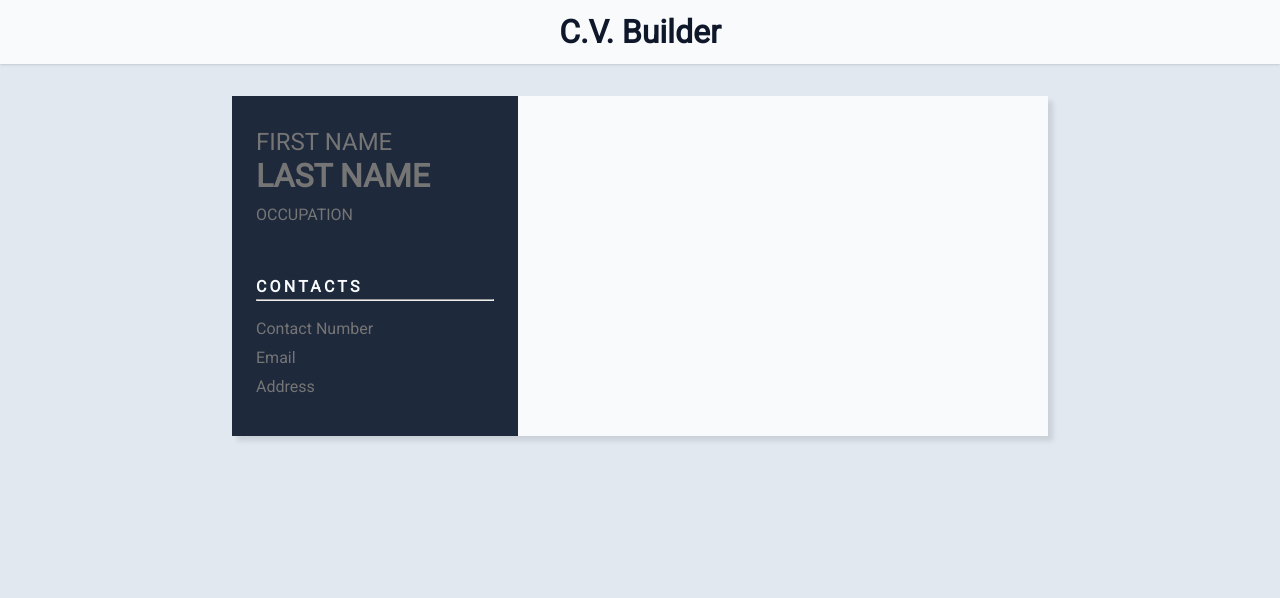
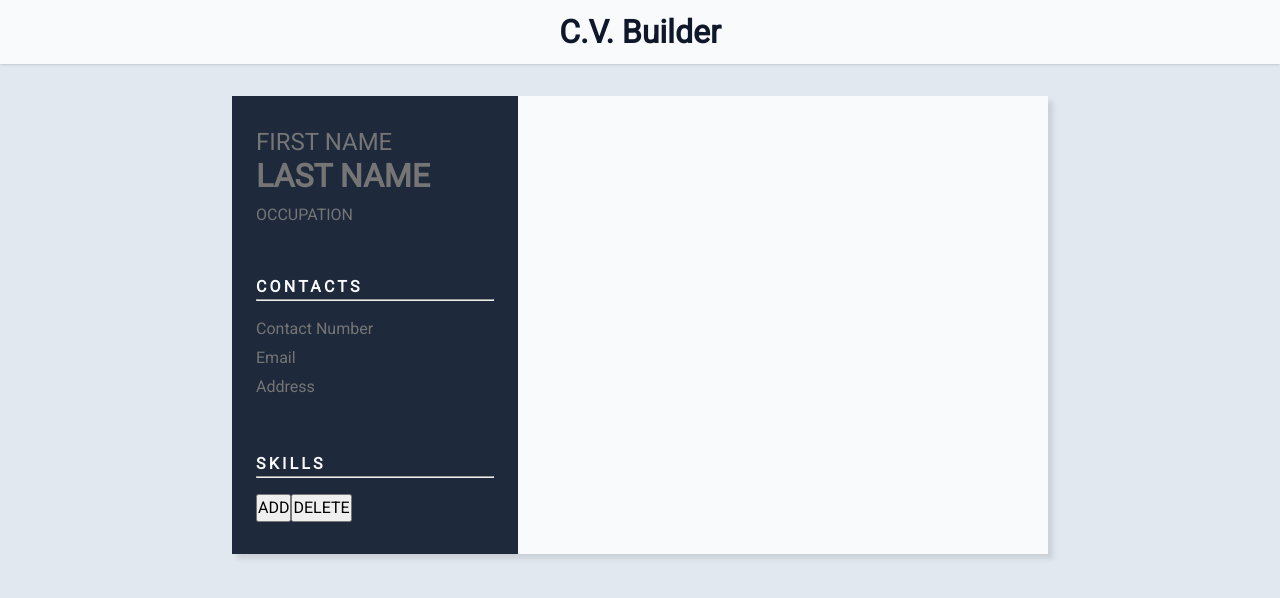
Before and after one commit to jonichi16/cv-project, a React (Create React App) app: page / in a window 1280 px wide. Shown: the top 598 px of the page. Built offline with nearby package versions, Linux system fonts and the light colour scheme.

Commit message:
feat: Add skills section

```diff
--- a/src/components/Resume.js
+++ b/src/components/Resume.js
@@ -1,12 +1,14 @@
 import React from 'react';
 import Details from './Details';
 import Contacts from './Contacts';
+import Skills from './Skills';
 
 const Resume = () => (
   <div className='resume'>
     <div className='left'>
       <Details />
       <Contacts />
+      <Skills />
     </div>
   </div>
 );
--- a/src/components/SectionInput.js
+++ b/src/components/SectionInput.js
@@ -9,6 +9,7 @@ const SectionInput = ({ parent, contents, handleChange }) => {
       return (
         <Parent key={content.id}>
           <Tag
+            id={content.id}
             className={content.class}
             name={content.name}
             value={content.value}
@@ -21,6 +22,7 @@ const SectionInput = ({ parent, contents, handleChange }) => {
       return (
         <Parent key={content.id}>
           <Tag
+            id={content.id}
             className={content.class}
             name={content.name}
             value={content.value}
--- /dev/null
+++ b/src/components/Skills.js
@@ -0,0 +1,80 @@
+import React, { Component } from 'react';
+import SectionInput from './SectionInput';
+import SectionButton from './SectionButton';
+import uniqid from 'uniqid';
+
+class Skills extends Component {
+  constructor() {
+    super();
+
+    this.state = {
+      contents: [],
+    };
+  }
+
+  handleChange = (e) => {
+    const { id, value } = e.target;
+    const { contents } = this.state;
+    const index = contents.findIndex((c) => c.id === id);
+    contents[index].value = value;
+    this.setState({
+      contents,
+    });
+  };
+
+  handleAddClick = (e) => {
+    e.preventDefault();
+
+    const content = {
+      id: uniqid(),
+      key: uniqid(),
+      tag: 'input',
+      name: 'skill',
+      class: 'section-input skill',
+      value: '',
+      placeholder: 'Enter skill here...',
+    };
+
+    const { contents } = this.state;
+    const newContent = [...contents, content];
+
+    this.setState({
+      contents: newContent,
+    });
+  };
+
+  handleDeleteClick = (e) => {
+    e.preventDefault();
+
+    const { contents } = this.state;
+    const newContent = contents.slice(0, -1);
+
+    this.setState({
+      contents: newContent,
+    });
+  };
+
+  render() {
+    const { contents } = this.state;
+
+    return (
+      <section className='skills'>
+        <h2 className='section-title uppercase'>Skills</h2>
+        <hr />
+        <ul className='skills-list'>
+          <SectionInput
+            parent={'li'}
+            contents={contents}
+            handleChange={this.handleChange}
+          />
+        </ul>
+        <SectionButton
+          handleAddClick={this.handleAddClick}
+          handleDeleteClick={this.handleDeleteClick}
+        />
+      </section>
+    );
+  }
+}
+
+export default Skills;
```
